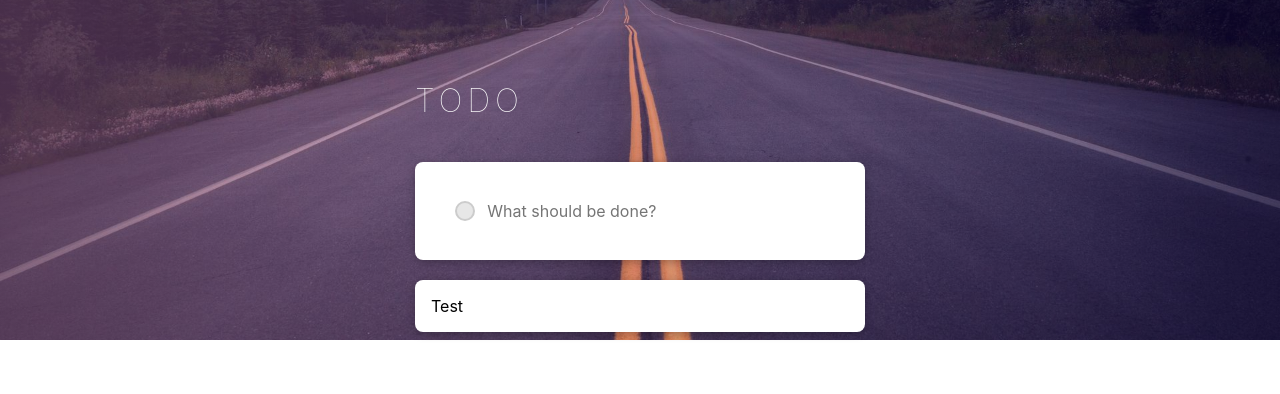
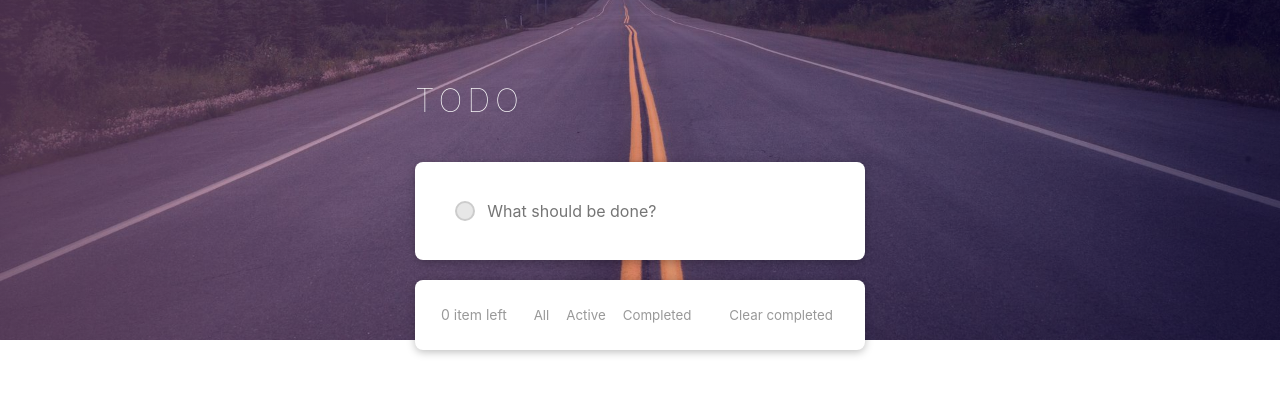
Before and after one commit to VovaBelmach/todo-react-app, a React (Create React App) app: page / in a window 1280 px wide. Shown: the top 394 px of the page. Built offline with nearby package versions, Linux system fonts and the light colour scheme.

Commit message:
Implemented filtration and elements counter logic

```diff
--- /dev/null
+++ b/src/components/Todos/todo-filterst/TodoFilter.js
@@ -0,0 +1,45 @@
+import Button from "../../UI/Button/Button";
+
+import styles from "./TodoFilter.module.css";
+
+const TodoFilter = (props) => {
+  const onClickHandler = (event) => {
+    props.onFilterHandler(event.target.value);
+  };
+
+  return (
+    <>
+      <ul className={styles.todoFilters}>
+        <li>
+          <Button
+            onClick={onClickHandler}
+            value="All"
+            className="todo-filter all"
+          >
+            All
+          </Button>
+        </li>
+        <li>
+          <Button
+            onClick={onClickHandler}
+            value="Active"
+            className="todo-filter all"
+          >
+            Active
+          </Button>
+        </li>
+        <li>
+          <Button
+            onClick={onClickHandler}
+            value="Completed"
+            className="todo-filter all"
+          >
+            Completed
+          </Button>
+        </li>
+      </ul>
+    </>
+  );
+};
+
+export default TodoFilter;
--- /dev/null
+++ b/src/components/Todos/todo-filterst/TodoFilter.module.css
@@ -0,0 +1,12 @@
+.todoFilters {
+    list-style-type: none;
+    margin: 0;
+    padding: 0;
+    display: flex;
+}
+
+.todoFilters li {
+    margin-right: 5px;
+    padding: 0;
+    border-bottom: 0;
+}
--- /dev/null
+++ b/src/components/Todos/todo-footer/TodoFooter.js
@@ -0,0 +1,18 @@
+import Button from "../../UI/Button/Button";
+import TodoFilter from "../todo-filterst/TodoFilter";
+
+import styles from "./TodoFooter.module.css";
+
+const TodoFooter = (props) => {
+  return (
+    <>
+      <footer className={styles.todoFooter}>
+        <span>{props.countTodos} item left</span>
+        <TodoFilter onFilterHandler={props.onFilterHandler} />
+        <Button className="todo-clear-completed">Clear completed</Button>
+      </footer>
+    </>
+  );
+};
+
+export default TodoFooter;
--- /dev/null
+++ b/src/components/Todos/todo-footer/TodoFooter.module.css
@@ -0,0 +1,25 @@
+.todoFooter {
+    display: flex;
+    justify-content: space-between;
+    align-items: center;
+    padding: 10px;
+    background-color: #fff;
+    font-size: 14px;
+}
+
+.todoFooter span {
+    color: #999;
+}
+
+.todo-filter:hover {
+    color: #333;
+}
+
+.todo-filter.active,
+.todo-filter.completed {
+    color: #333;
+}
+
+.todo-clear-completed:hover {
+    color: #f44336;
+}
--- a/src/components/Todos/todo-input/TodoInput.js
+++ b/src/components/Todos/todo-input/TodoInput.js
@@ -25,7 +25,11 @@ const TodoInput = () => {
     <Card className={styles.todoInput}>
       <form onSubmit={onSubmitHandler}>
         <Checkbox isDisabled={true} />
-        <input type="text" placeholder="What should be done?" ref={todoInputRef} />
+        <input
+          type="text"
+          placeholder="What should be done?"
+          ref={todoInputRef}
+        />
       </form>
     </Card>
   );
--- a/src/components/Todos/todo-list/TodoList.js
+++ b/src/components/Todos/todo-list/TodoList.js
@@ -1,16 +1,21 @@
-import { useSelector } from "react-redux";
+import { useSelector, useDispatch } from "react-redux";
+import { setFilter, filteredTodosSelector } from "../../../stores/todosSlice";
 import TodoItem from "../todo-item/TodoItem";
+import TodoFooter from "../todo-footer/TodoFooter";
 import Card from "../../UI/Card/Card";
 
 const TodoList = () => {
-  const todos = useSelector((state) => {
-    return state.todos;
-  });
+  const dispatch = useDispatch();
+  const filteredTodos = useSelector(filteredTodosSelector);
+
+  const onFilterHandler = (filterProperty) => {
+    dispatch(setFilter(filterProperty));
+  };
 
   return (
     <Card>
       <ul>
-        {todos.map((todo) => (
+        {filteredTodos.map((todo) => (
           <TodoItem
             key={todo.id}
             id={todo.id}
@@ -19,7 +24,10 @@ const TodoList = () => {
           />
         ))}
       </ul>
-      <footer>Test</footer>
+      <TodoFooter
+        countTodos={filteredTodos.length}
+        onFilterHandler={onFilterHandler}
+      />
     </Card>
   );
 };
--- /dev/null
+++ b/src/components/UI/Button/Button.js
@@ -0,0 +1,16 @@
+import styles from "./Buttor.module.css";
+
+const Button = (props) => {
+  return (
+    <button
+      className={`${styles.button} ${props.className}`}
+      type={props.type || "button"}
+      value={props.value}
+      onClick={props.onClick}
+    >
+      {props.children}
+    </button>
+  );
+};
+
+export default Button;
--- /dev/null
+++ b/src/components/UI/Button/Buttor.module.css
@@ -0,0 +1,7 @@
+.button {
+    color: #999;
+    background-color: transparent;
+    border: none;
+    cursor: pointer;
+    font-family: -apple-system, BlinkMacSystemFont, 'Segoe UI', 'Roboto', 'Oxygen', 'Ubuntu', 'Cantarell', 'Fira Sans', 'Droid Sans', 'Helvetica Neue', sans-serif;
+}
--- a/src/stores/todosSlice.js
+++ b/src/stores/todosSlice.js
@@ -1,9 +1,14 @@
 import { createSlice } from "@reduxjs/toolkit";
 import { v4 as uuid } from "uuid";
 
+const initialState = {
+  todos: [],
+  filter: "",
+};
+
 export const todosSlice = createSlice({
   name: "todos",
-  initialState: [],
+  initialState: initialState,
   reducers: {
     addTodo: (state, action) => {
       const newTodo = {
@@ -11,22 +16,38 @@ export const todosSlice = createSlice({
         description: action.payload.description,
         isDone: false,
       };
-      state.push(newTodo);
+      state.todos.push(newTodo);
     },
     deleteTodo: (state, action) => {
-      return state.filter((item) => item.id !== action.payload.id);
+      const { id } = action.payload;
+      state.todos = state.todos.filter((todo) => todo.id !== id);
     },
     checkTodo: (state, action) => {
-      const index = state.findIndex(
+      const index = state.todos.findIndex(
         (item) => item.id === action.payload.id
       );
       if (index !== -1) {
-        state[index].idDone = true;
+        state.todos[index].isDone = true;
       }
+    },
+    setFilter: (state, action) => {
+      state.filter = action.payload;
     },
   },
 });
 
-export const { addTodo, deleteTodo, checkTodo } = todosSlice.actions;
+export const { addTodo, deleteTodo, checkTodo, setFilter } = todosSlice.actions;
 
 export default todosSlice.reducer;
+
+export const filteredTodosSelector = (state) => {
+  const { todos, filter } = state.todos;
+  switch (filter) {
+    case "Active":
+      return todos.filter((todo) => todo.isDone !== true);
+    case "Completed":
+      return todos.filter((todo) => todo.isDone === true);
+    default:
+      return todos;
+  }
+};
```
Also changed, not shown: src/components/Todos/todo-item/TodoItem.js (+5 -7 lines).
